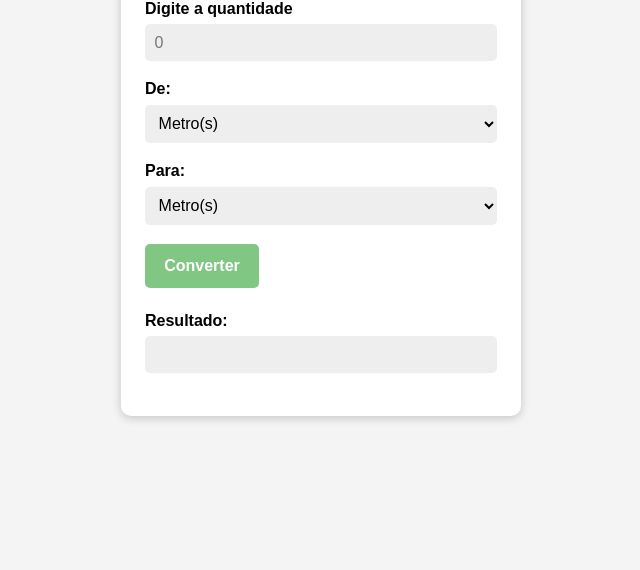
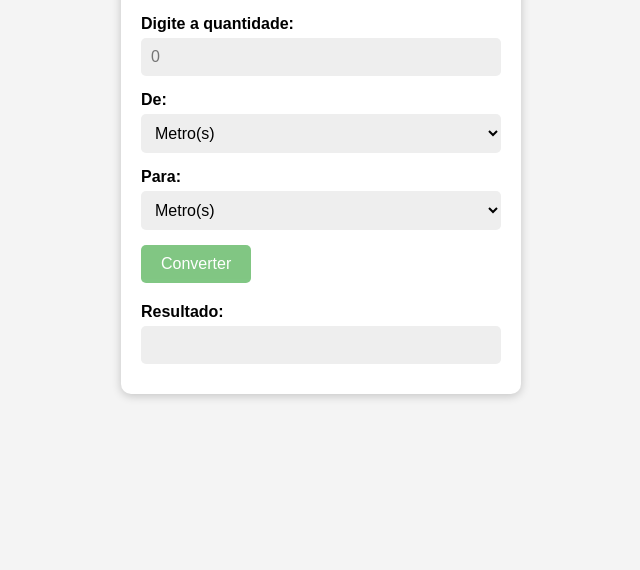
Before and after one commit to fabiocastanhamelo/hora_de_codar, a plain HTML site: page 1_conversor_unidades/index.html in a window 1280 px wide. Shown: the part 230-800 px from the top of the page, without its empty margins (319-959 px from the left). Drawn offline with Linux system fonts and the light colour scheme.

Commit message:
Update html e css

```diff
--- a/1_conversor_unidades/index.html
+++ b/1_conversor_unidades/index.html
@@ -1,41 +1,42 @@
 <!DOCTYPE html>
-<html lang="pt-br">
+<html lang="en">
   <head>
-    <meta charset="UTF-8">
-    <meta name="viewport" content="width=device-width, initial-scale=1.0">
+    <meta charset="UTF-8" />
+    <meta http-equiv="X-UA-Compatible" content="IE=edge" />
+    <meta name="viewport" content="width=device-width, initial-scale=1.0" />
     <title>Conversor de Unidades</title>
-    <link rel="stylesheet" href="styles.css">
+    <link rel="stylesheet" href="styles.css" />
     <script src="scripts.js" defer></script>
   </head>
   <body>
     <div class="container">
       <h1>Conversor de Unidades</h1>
       <div class="input-group">
-            <label for="input">Digite a quantidade</label>
-            <input type="number" id="input" name="input" placeholder="0">
+        <label for="input">Digite a quantidade:</label>
+        <input type="number" id="input" placeholder="0" />
       </div>
       <div class="input-group">
         <label for="from">De:</label>
-            <select name="from" id="from">
+        <select id="from">
           <option value="m">Metro(s)</option>
-                <option value="m">Quilômetros(s)</option>
-                <option value="m">Centímetros(s)</option>
-                <option value="m">Milímetros(s)</option>
+          <option value="km">Quilômetro(s)</option>
+          <option value="cm">Centímetro(s)</option>
+          <option value="mm">Milímetro(s)</option>
         </select>
       </div>
       <div class="input-group">
         <label for="to">Para:</label>
-            <select name="to" id="to">
+        <select id="to">
           <option value="m">Metro(s)</option>
-                <option value="m">Quilômetros(s)</option>
-                <option value="m">Centímetros(s)</option>
-                <option value="m">Milímetros(s)</option>
+          <option value="km">Quilômetro(s)</option>
+          <option value="cm">Centímetro(s)</option>
+          <option value="mm">Milímetro(s)</option>
         </select>
       </div>
       <button id="convert-btn">Converter</button>
       <div class="output-group">
         <label for="output">Resultado:</label>
-            <input type="text" id="output" readonly>
+        <input type="text" id="output" readonly />
       </div>
       <div id="message"></div>
     </div>
--- a/1_conversor_unidades/styles.css
+++ b/1_conversor_unidades/styles.css
@@ -2,10 +2,10 @@
     box-sizing: border-box;
     margin: 0;
     padding: 0;
-    font-family: Arial, Helvetica, sans-serif;
   }
 
   body {
+    font-family: Arial, sans-serif;
     background-color: #f4f4f4;
     display: flex;
     align-items: center;
@@ -16,33 +16,35 @@ body {
   .container {
     background-color: #fff;
     border-radius: 10px;
-    box-shadow: 0 2px 10px rgba(0,0,0,0.2);
-    padding: 1.5rem;
+    box-shadow: 0 2px 10px rgba(0, 0, 0, 0.2);
+    padding: 20px;
     width: 400px;
   }
 
   h1 {
     font-size: 24px;
-    margin-bottom: 1.5rem;
+    margin-bottom: 20px;
     text-align: center;
   }
 
-.input-group, .output-group {
+  .input-group {
     display: flex;
     flex-direction: column;
-    margin-bottom: 1.2rem;
+    margin-bottom: 15px;
   }
 
-.input-group label, .output-group label {
-    margin-bottom: .4rem;
+  .input-group label {
+    margin-bottom: 5px;
     font-weight: bold;
   }
 
-select, input {
-    padding: .6rem;
+  select,
+  input[type="number"],
+  input[type="text"] {
+    padding: 10px;
     border-radius: 5px;
     border: none;
-    font-size: 1rem;
+    font-size: 16px;
     background-color: #eee;
   }
 
@@ -50,13 +52,12 @@ button {
     background-color: #4caf50;
     border-radius: 5px;
     border: none;
-    color: white;
+    color: #fff;
     cursor: pointer;
-    font-size: 1rem;
-    font-weight: bold;
-    padding: .8rem 1.2rem;
-    opacity: .7;
-    transition: .4s;
+    font-size: 16px;
+    padding: 10px 20px;
+    opacity: 0.7;
+    transition: 0.4s;
   }
 
   button:hover {
@@ -64,12 +65,19 @@ button:hover {
   }
 
   .output-group {
-    margin-top: 1.5rem;
+    display: flex;
+    flex-direction: column;
+    margin-top: 20px;
+  }
+
+  .output-group label {
+    margin-bottom: 5px;
+    font-weight: bold;
   }
 
   #message {
-    font-size: .8rem;
+    font-size: 14px;
     color: #4caf50;
-    margin-top: .7rem;
+    margin-top: 10px;
     text-align: center;
   }
```
Lines whose indentation alone changed are shown as unchanged.
